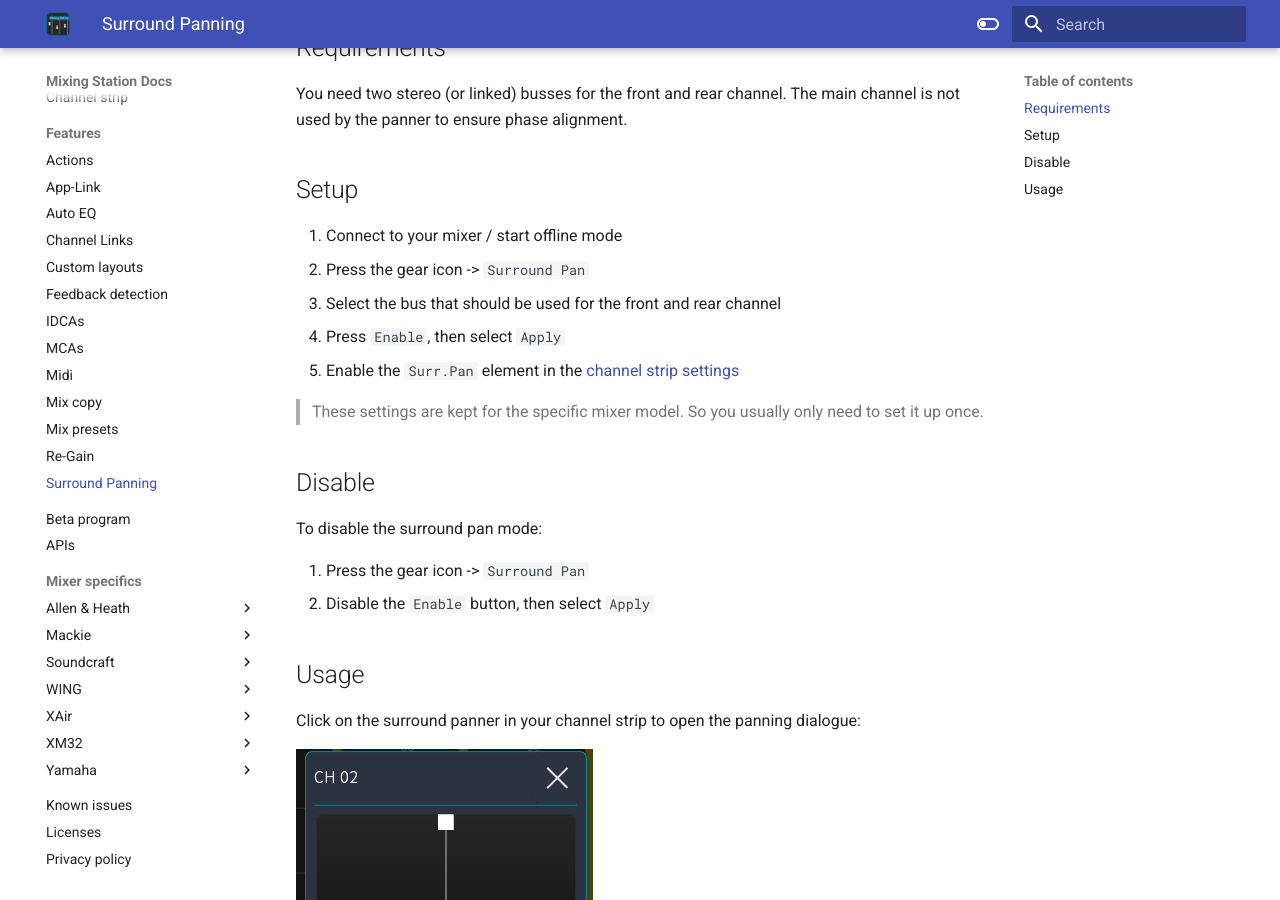
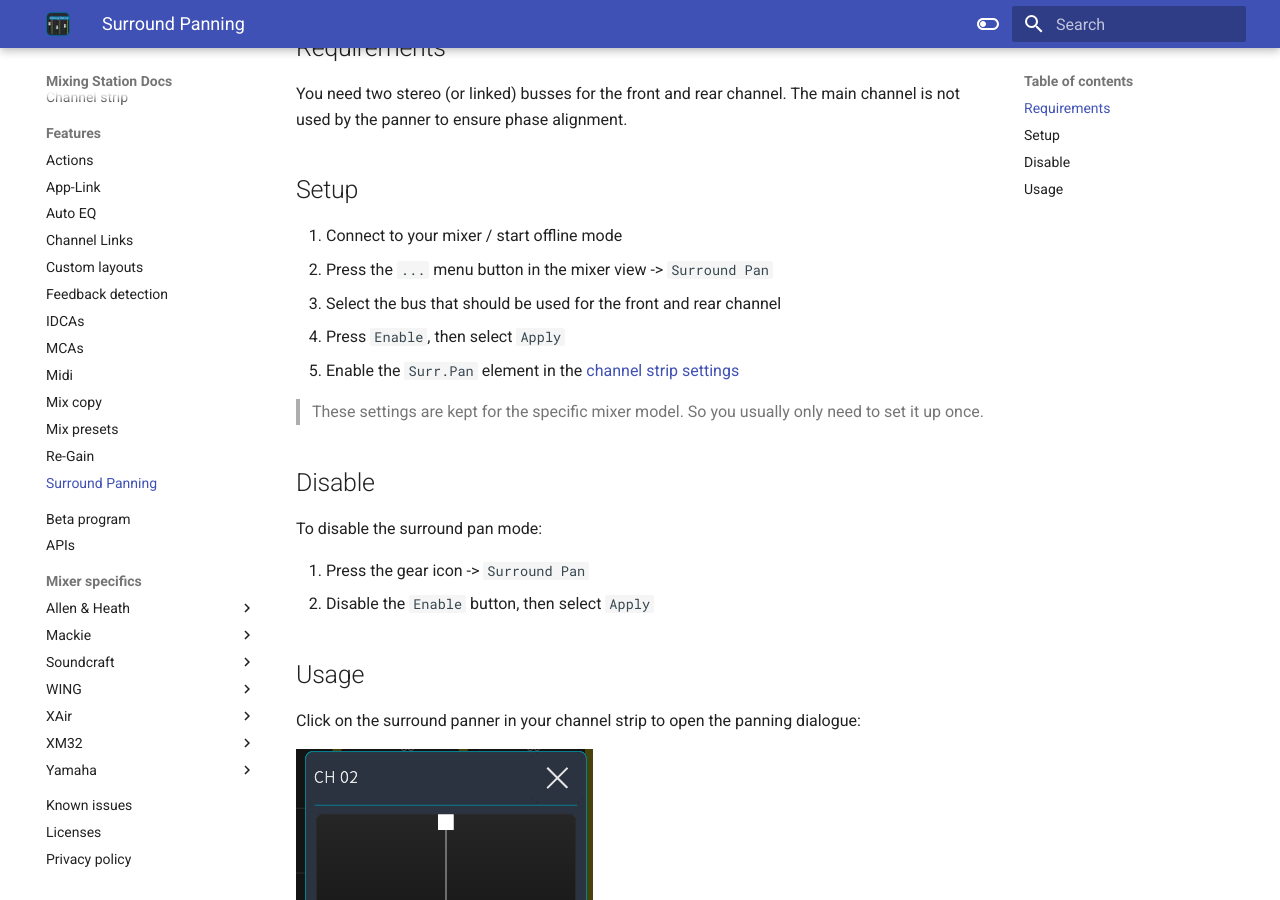
Before and after one commit to davidgiga1993/mixing-station-docs, an MkDocs documentation site: the page built from docs/surround.md, in a window 1280 px wide and 900 px high, scrolled down 542 px. Built offline with MkDocs 1.6.1 and Material for MkDocs 9.7.7, drawn with Linux system fonts in a browser that asks for light colours.

Commit message:
fix: surround documentation

```diff
--- a/docs/surround.md
+++ b/docs/surround.md
@@ -11,7 +11,7 @@
 ## Setup
 
 1. Connect to your mixer / start offline mode
-2. Press the gear icon -> `Surround Pan`
+2. Press the `...` menu button in the mixer view -> `Surround Pan`
 3. Select the bus that should be used for the front and rear channel
 4. Press `Enable`, then select `Apply`
 5. Enable the `Surr.Pan` element in the [channel strip settings](settings/channel-strip.md)
```
